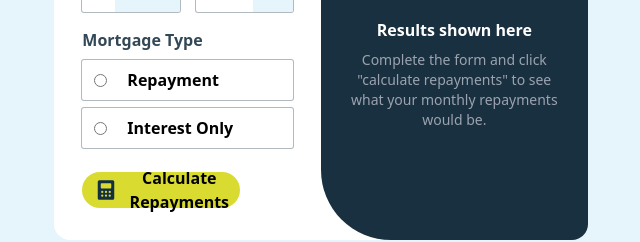
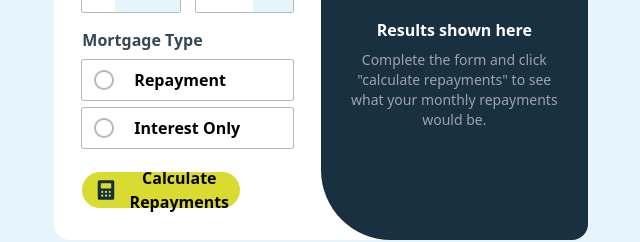
Before and after one commit to xzcxvc/mortgage-repayment-calculator, a React (Vite) app: page / in a window 1280 px wide. Shown: the part 416-658 px from the top of the page, without its empty margins (319-959 px from the left). Built offline with nearby package versions, Linux system fonts and the light colour scheme.

Commit message:
add radio button

```diff
--- a/src/App.css
+++ b/src/App.css
@@ -6,3 +6,31 @@
   padding: 0;
   margin: 0;
 }
+
+input[type="radio"] {
+  appearance: none;
+  width: 20px;
+  height: 20px;
+  border: 2px solid #b1babf;
+  border-radius: 50%;
+  outline: none;
+  cursor: pointer;
+  position: relative;
+  display: inline-block;
+}
+
+input[type="radio"]:checked {
+  border-color: #d9db30;
+}
+
+input[type="radio"]:checked::before {
+  content: "";
+  position: absolute;
+  top: 50%;
+  left: 50%;
+  transform: translate(-50%, -50%);
+  width: 10px;
+  height: 10px;
+  background-color: #d9db30;
+  border-radius: 50%;
+}
--- a/src/App.jsx
+++ b/src/App.jsx
@@ -1,6 +1,4 @@
 import { useState, useEffect } from "react";
-import reactLogo from "./assets/react.svg";
-import viteLogo from "/vite.svg";
 import "./App.css";
 import { FaPesoSign, FaPercent } from "react-icons/fa6";
 import Input from "./assets/components/Input.jsx";
@@ -38,14 +36,14 @@ function App() {
   };
 
   const handleParentClick = (e) => {
-    const target = e.target.closest("[data-name]"); // Find the closest element with data-name
-    if (!target) return; // Exit if no such element is found
+    const target = e.target.closest("[data-name]");
+    if (!target) return;
 
-    const name = target.dataset.name; // Retrieve the name from data-name
-    const isAlreadyChecked = target.dataset.checked === "true"; // Check if already checked
-    if (isAlreadyChecked) return; // Prevent toggling if already checked
+    const name = target.dataset.name;
+    const isAlreadyChecked = target.dataset.checked === "true";
+    if (isAlreadyChecked) return;
 
-    const checked = true; // Set to true since a radio button should only be checked
+    const checked = true;
     handleRadioCheck(name, checked);
   };
 
--- a/src/assets/components/Input.jsx
+++ b/src/assets/components/Input.jsx
@@ -56,13 +56,13 @@ const Input = ({
                 }
                   relative w-full ring-1 ring-[#B1BABF] h-10 rounded-sm flex hover:cursor-pointer hover:ring-1 hover:ring-[#D9DB30]`}
               >
-                <div className="px-3 rounded-l-sm flex items-center justify-center">
+                <div className="px-3 rounded-l-sm flex items-center justify-center ">
                   <input
                     id={id}
                     name={name}
                     type={type}
                     checked={checked}
-                    className="w-full focus-within:outline-0 border-2"
+                    className="w-full focus-within:outline-0 border-2 "
                     readOnly={readOnly}
                   />
                 </div>
```
